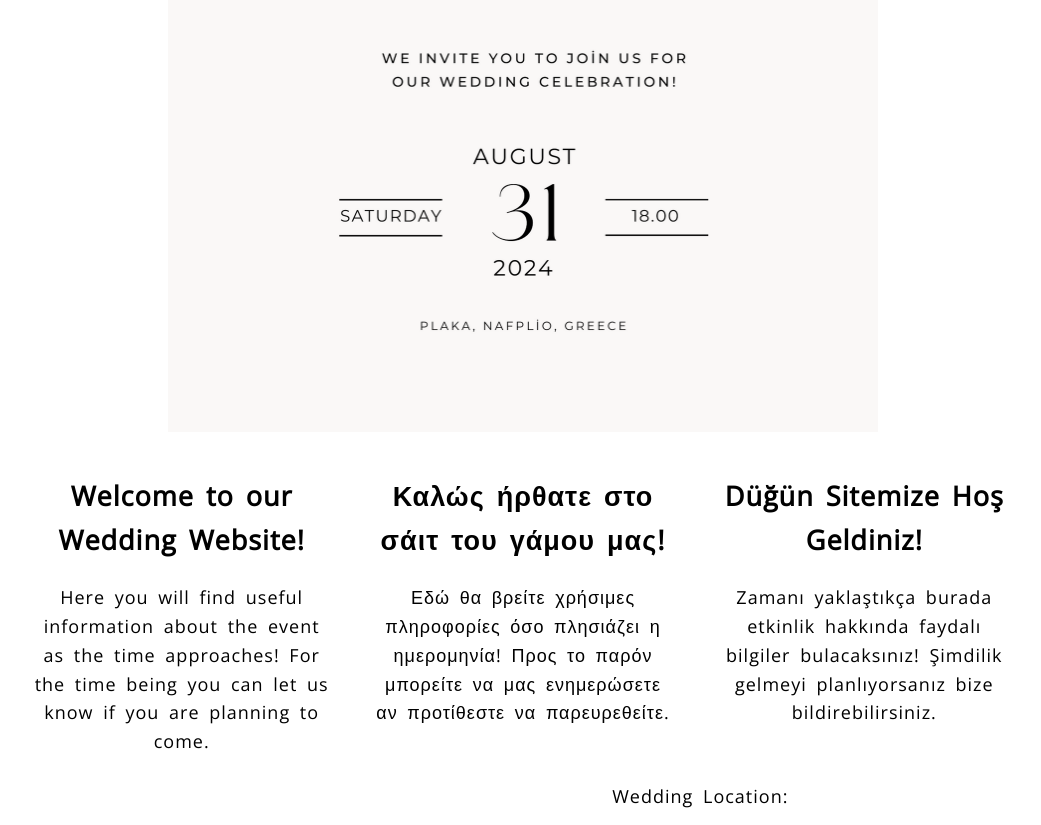
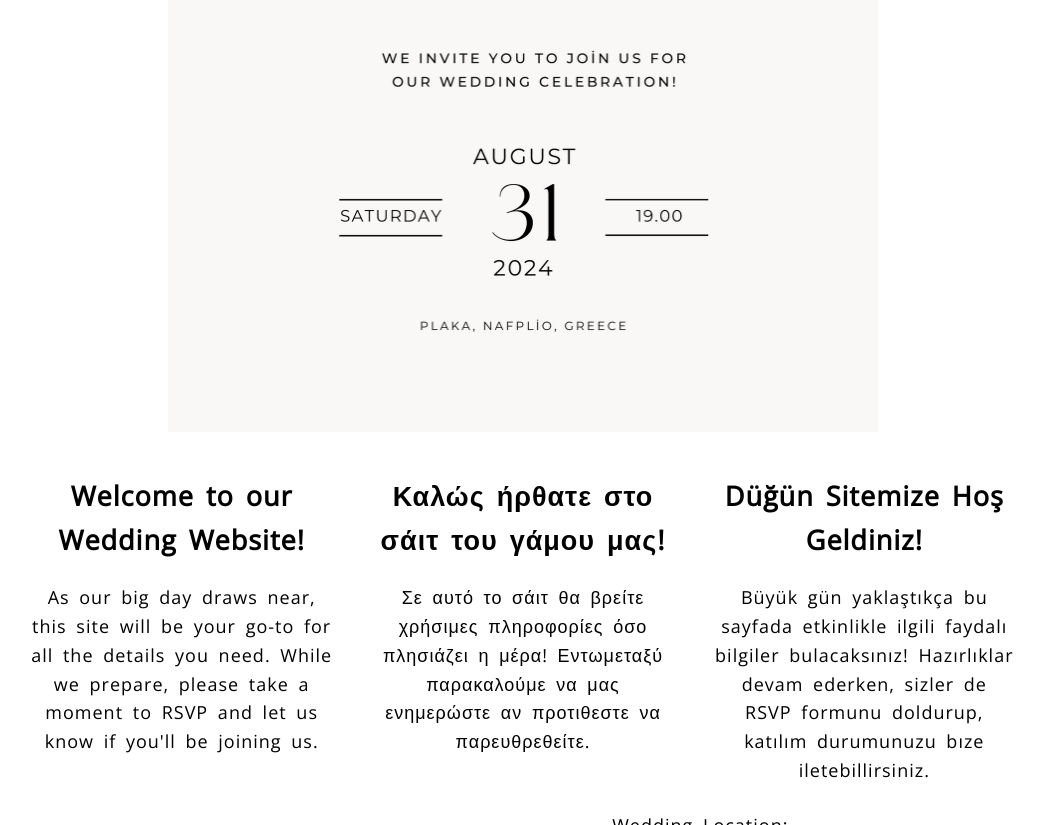
Before and after one commit to errikos-melissinos/errikos-melissinos.github.io, a Jekyll site: the page wedding/info.html, which Jekyll copies as it is, in a window 1280 px wide and 1400 px high, scrolled down 576 px, cut to the strip 0-825 px from the top of the window. Shown: the whole strip, without its empty margins (117-1158 px from the left). Built offline with Jekyll 4.4.1, drawn with Linux system fonts in a browser that asks for light colours; some of the changed text lies outside the part shown.

Commit message:
renamed:    _site/pdfs/wedding-info.html -> _site/wedding/info.html 	new file:   _site/weddingFiles/archive/english.png 	new file:   _site/weddingFiles/archive/greek.png 	new file:   _site/weddingFiles/archive/turkish.png 	modified:   _site/weddingFiles/english.png 	modified:   _site/weddingFiles/greek.png 	modified:   _site/weddingFiles/turkish.png 	renamed:    pdfs/wedding-info.html -> wedding/info.html 	new file:   weddingFiles/archive/english.png 	new file:   weddingFiles/archive/greek.png 	new file:   weddingFiles/archive/turkish.png 	modified:   weddingFiles/english.png 	modified:   weddingFiles/greek.png 	modified:   weddingFiles/turkish.png

```diff
--- a/pdfs/wedding-info.html
+++ b/wedding/info.html
@@ -97,15 +97,15 @@
 <div style="display: flex; justify-content: space-between; text-align: center;margin: auto 120px;">
     <div style="flex: 1; margin: 20px;">
         <h2>Welcome to our Wedding Website!</h2>
-        <p>Here you will find useful information about the event as the time approaches! For the time being you can let us know if you are planning to come.</p>
+        <p>As our big day draws near, this site will be your go-to for all the details you need. While we prepare, please take a moment to RSVP and let us know if you'll be joining us.</p>
     </div>
     <div style="flex: 1; margin: 20px;">
         <h2>Καλώς ήρθατε στο σάιτ του γάμου μας!</h2>
-        <p>Εδώ θα βρείτε χρήσιμες πληροφορίες όσο πλησιάζει η ημερομηνία! Προς το παρόν μπορείτε να μας ενημερώσετε αν προτίθεστε να παρευρεθείτε. </p>
+        <p>Σε αυτό το σάιτ θα βρείτε χρήσιμες πληροφορίες όσο πλησιάζει η μέρα! Εντωμεταξύ παρακαλούμε να μας ενημερώστε αν προτιθεστε να παρευθρεθείτε. </p>
     </div>
     <div style="flex: 1; margin: 20px;">
         <h2>Düğün Sitemize Hoş Geldiniz!</h2>
-        <p>Zamanı yaklaştıkça burada etkinlik hakkında faydalı bilgiler bulacaksınız! Şimdilik gelmeyi planlıyorsanız bize bildirebilirsiniz.</p>
+        <p>Büyük gün yaklaştıkça bu sayfada etkinlikle ilgili faydalı bilgiler bulacaksınız! Hazırlıklar devam ederken, sizler de RSVP formunu doldurup, katılım durumunuzu bıze iletebillirsiniz.</p>
     </div>
 </div>
 
@@ -118,11 +118,13 @@
 <div class="flex-container" style="display: flex; justify-content: space-between; text-align: center; margin: -50px 120px;">
     <div style="flex: 1; display: flex; justify-content: center; align-items: center; margin: 20px;">
         <div>
-        <p class="styled-p" >
-            Please answer the following form: <a href="https://forms.gle/NT8Pv54UjbMFqhHq7">RSVP</a>
+        <p>
+            Please answer the following form by 15. June:
         </p>
+        <p class="styled-p"><a href="https://forms.gle/NT8Pv54UjbMFqhHq7" style="font-size: 20px;">RSVP</a></p>
 
-        <p>If you need further information you can contact us at: er.melissinos[at]gmail[dot]com</p>
+
+        <p>If you need further information you can contact us at: <u>er.melissinos[at]gmail[dot]com</u> or <u>idil[at]yaranli[dot]net</u></p>
     </div>
     </div>
     <div style="flex: 2; margin: 20px;">
```
Also changed, not shown: weddingFiles/archive/english.png (added), weddingFiles/archive/greek.png (added), weddingFiles/archive/turkish.png (added), weddingFiles/english.png, weddingFiles/greek.png, weddingFiles/turkish.png, 8 other files.
